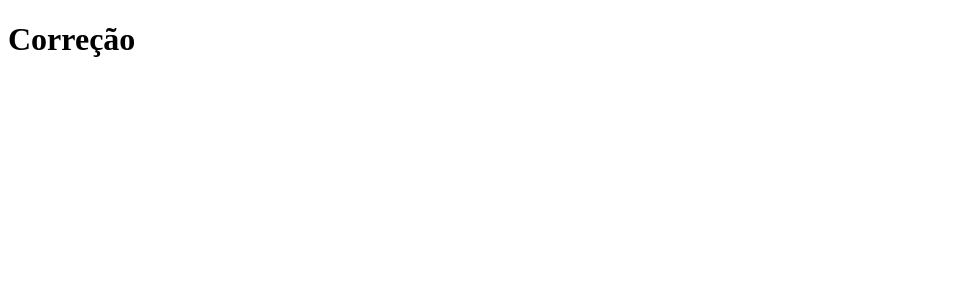
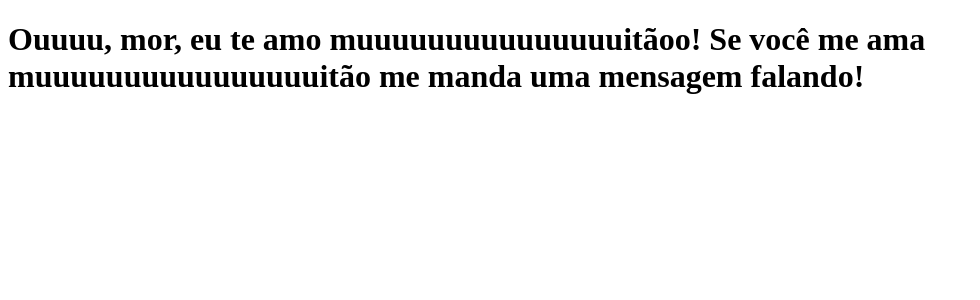
Before and after one commit to nic-san/clone-tabnews, a Next.js app: page / in a window 1280 px wide. Shown: the top 300 px of the page, without its empty margins (0-980 px from the left). Built offline with nearby package versions, Linux system fonts and the light colour scheme.

Commit message:
modifica a frase

```diff
--- a/pages/index.js
+++ b/pages/index.js
@@ -1,5 +1,5 @@
 function Home(){
-    return <h1>Correção</h1>
+    return <h1>Ouuuu, mor, eu te amo muuuuuuuuuuuuuuuitãoo! Se você me ama muuuuuuuuuuuuuuuuitão me manda uma mensagem falando!</h1>
 }
 
 export default Home;
```
